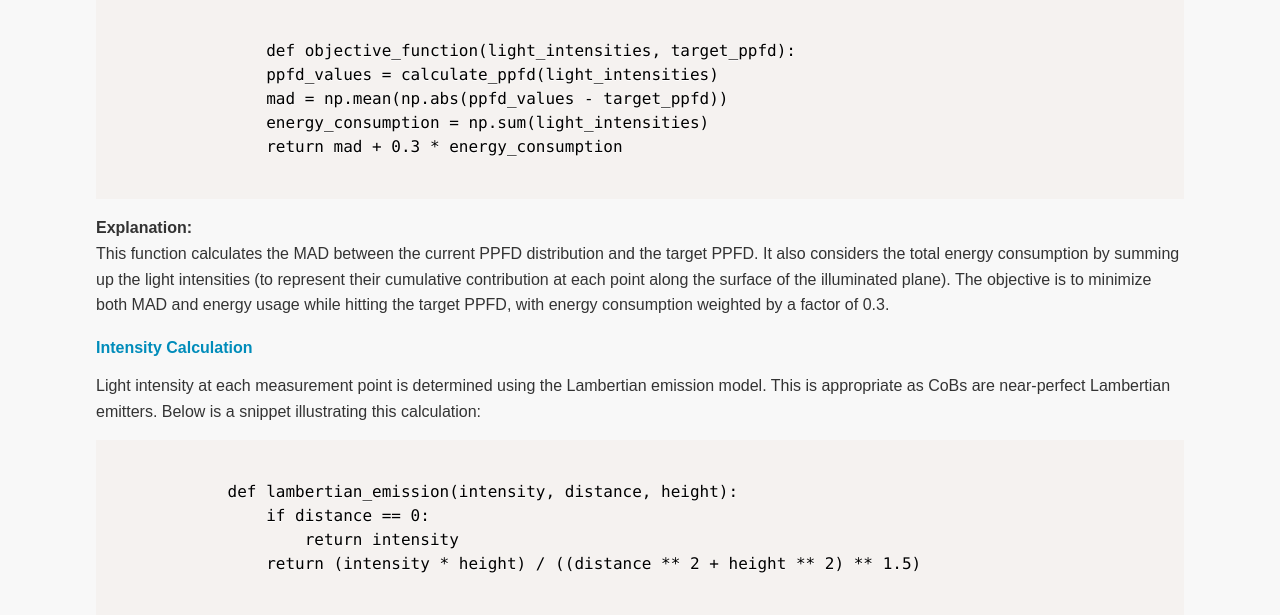
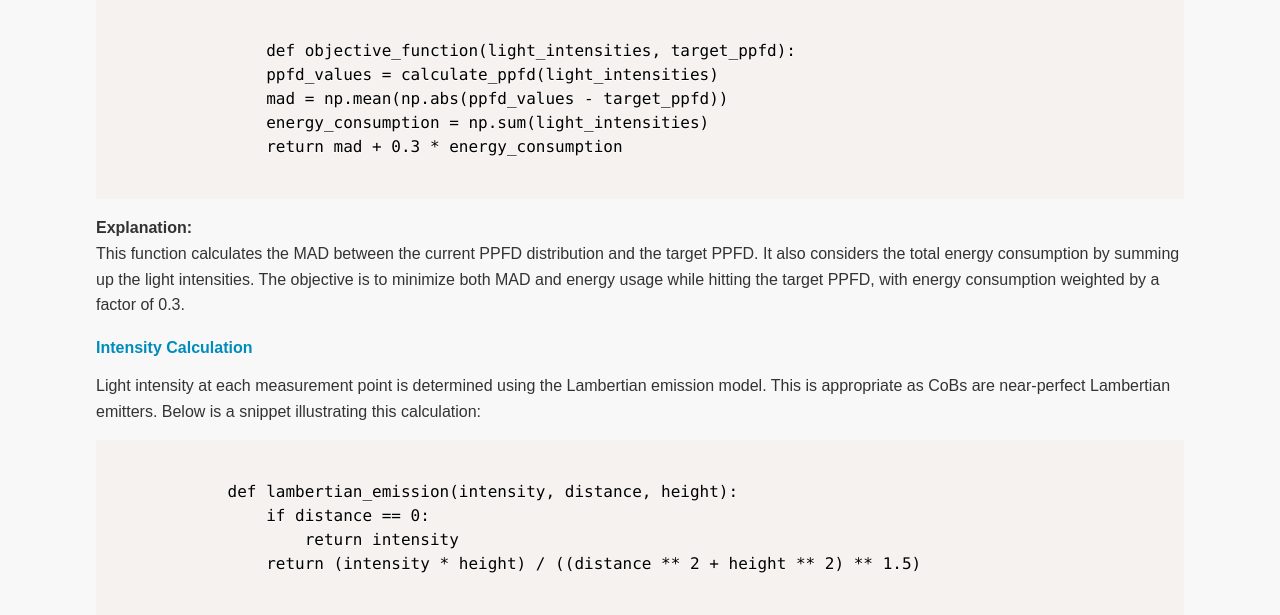
Before and after one commit to luminousphotonics/photonics, a Django app: page /technology/ in a window 1280 px wide. Shown: the part 5445-6060 px from the top of the page. Run offline with Django 5.2, Linux system fonts and the light colour scheme; parts of the project's set-up code (start-up, migrations or seed data) failed here and were passed over; some libraries are stand-ins or nearby versions.

Commit message:
Minor update

```diff
--- a/main/templates/main/technology.html
+++ b/main/templates/main/technology.html
@@ -116,7 +116,7 @@
                 {% endverbatim %}
 
                 <p>
-                    <strong>Explanation:</strong><br> This function calculates the MAD between the current PPFD distribution and the target PPFD. It also considers the total energy consumption by summing up the light intensities (to represent their cumulative contribution at each point along the surface of the illuminated plane). The objective is to minimize both MAD and energy usage while hitting the target PPFD, with energy consumption weighted by a factor of 0.3.
+                    <strong>Explanation:</strong><br> This function calculates the MAD between the current PPFD distribution and the target PPFD. It also considers the total energy consumption by summing up the light intensities. The objective is to minimize both MAD and energy usage while hitting the target PPFD, with energy consumption weighted by a factor of 0.3.
                 </p>
 
                 <h4 class="section-title">Intensity Calculation</h4>
```
